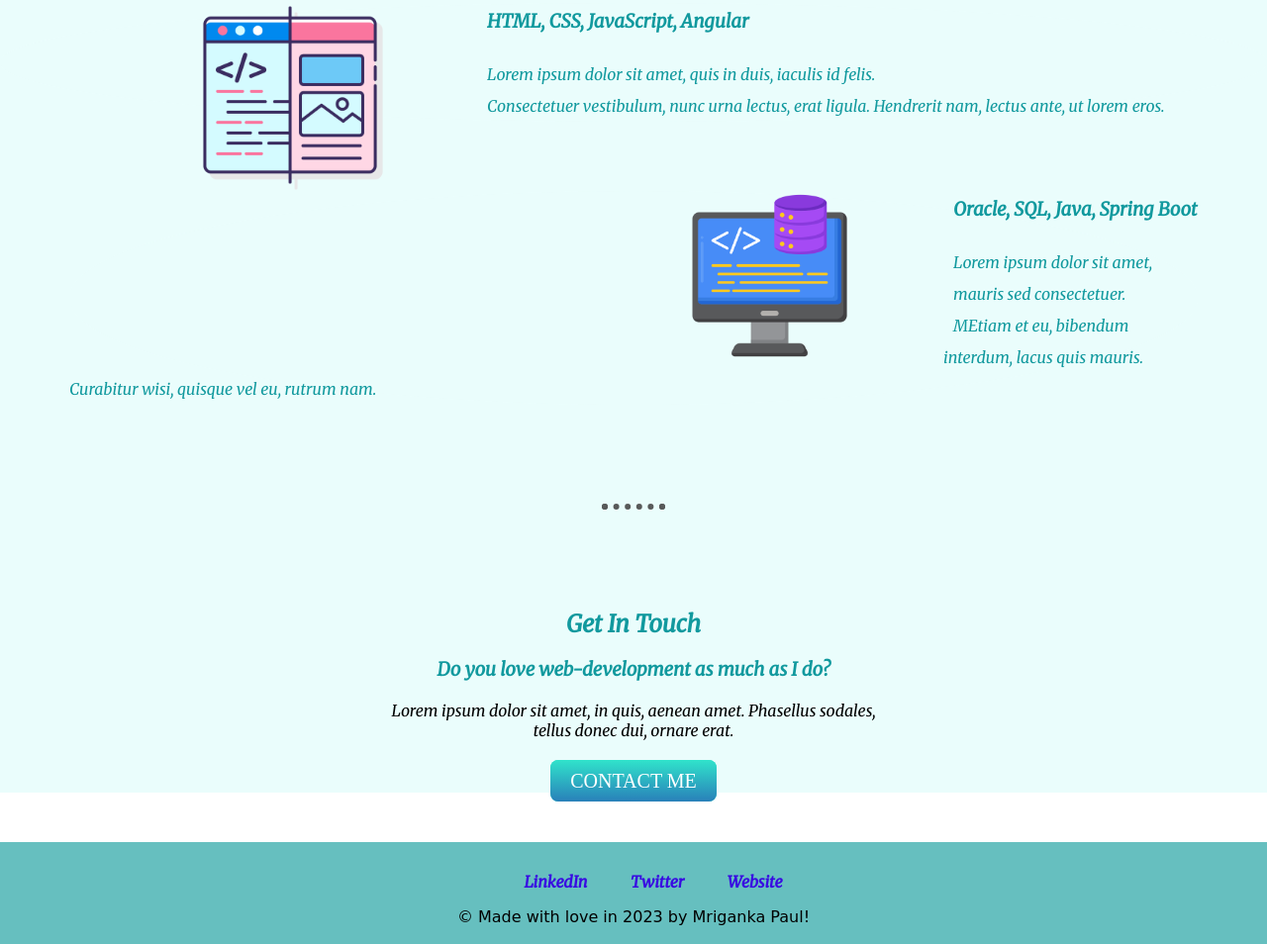
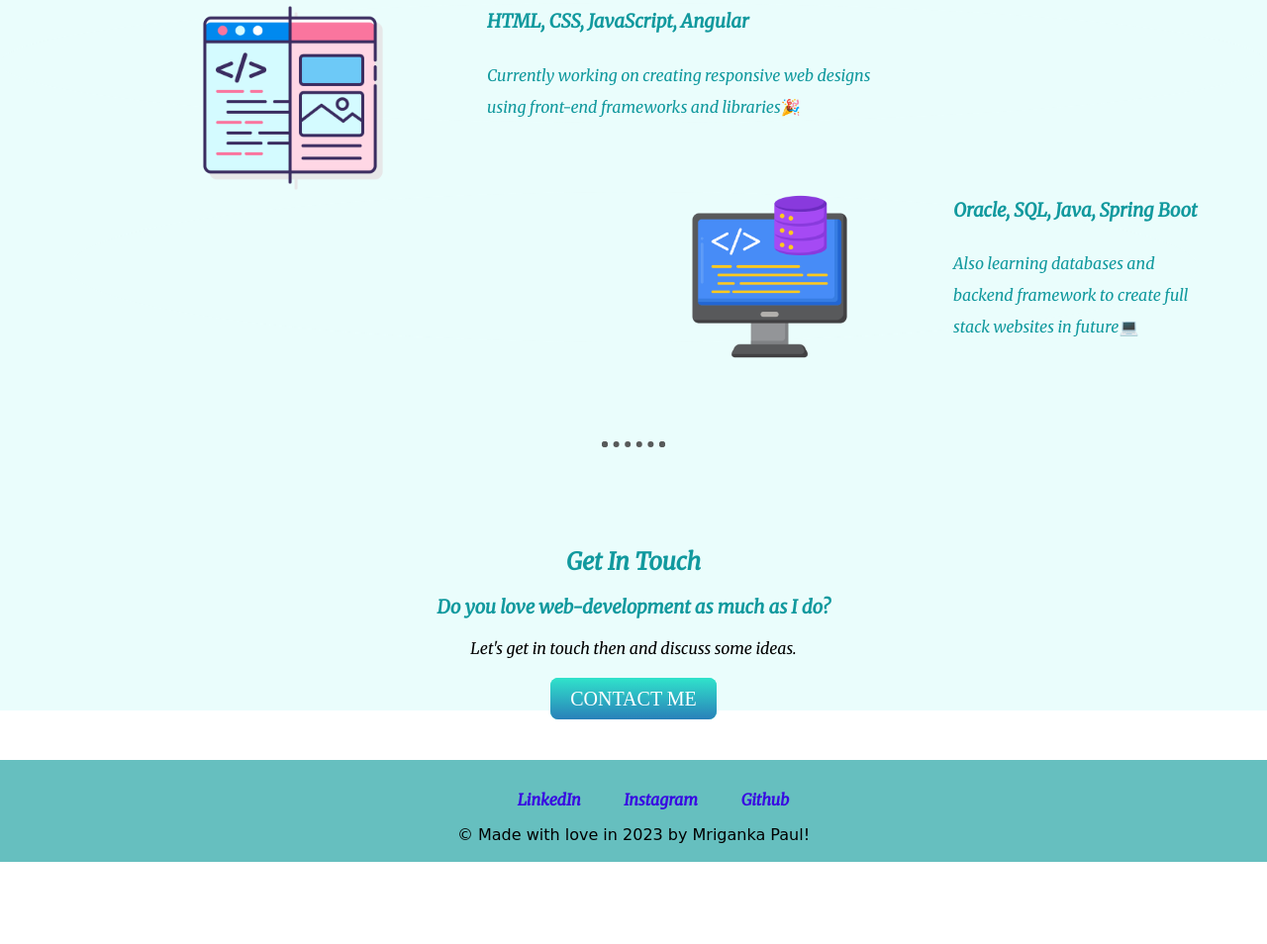
Before and after one commit to mriganka56/CSS_Portfolio, a plain HTML site: page index.html in a window 1280 px wide. Shown: the part 1623-2577 px from the top of the page at 99% size. After the commit the page ends 2494 px from the top, so only its background shows below. Drawn offline with Linux system fonts and the light colour scheme.

Commit message:
Second Commit

```diff
--- a/css/styles.css
+++ b/css/styles.css
@@ -63,7 +63,7 @@ div{
 
 .footer-link{
     color: #3809e2;
-    margin: 100px auto 70px;
+    margin: 50px auto 70px;
 }
 .middle-container
 {
--- a/index.html
+++ b/index.html
@@ -31,28 +31,28 @@
           <div class="skill-row">
             <img class="skill-img" src="images/programming.png" alt="skills">
             <h3 class="sub">HTML, CSS, JavaScript, Angular</h3>
-            <p>Lorem ipsum dolor sit amet, quis in duis, iaculis id felis. <br>Consectetuer vestibulum, nunc urna lectus, erat ligula. Hendrerit nam, lectus ante, ut lorem eros.</p>
+            <p class="contact-mess">Currently working on creating responsive web designs using front-end frameworks and libraries🎉</p>
           </div>
           <div class="skill-row" style="margin: 70px;">
             <img class="skill-img" src="images/images.png" alt="skills">
             <h3>Oracle, SQL, Java, Spring Boot</h3>
-            <p>Lorem ipsum dolor sit amet, mauris sed consectetuer. <br>MEtiam et eu, bibendum interdum, lacus quis mauris. Curabitur wisi, quisque vel eu, rutrum nam.</p>
+            <p>Also learning databases and backend framework to create full stack websites in future💻</p>
           </div>
         </div>
         <hr>
         <div class="contact-me">
           <h2 class="padding" style="margin-bottom: 10px;">Get In Touch</h2>
           <h3 class="sub">Do you love web-development as much as I do?</h3>
-          <p class="contact-mess">Lorem ipsum dolor sit amet, in quis, aenean amet. Phasellus sodales, tellus donec dui, ornare erat.</p>
-          <a class="btn" href="mailto:name@email.com">CONTACT ME</a>
+          <p class="contact-mess">Let's get in touch then and discuss some ideas.</p>
+          <a class="btn" href="mailto:mrigankapaulwork@gmail.com">CONTACT ME</a>
         </div>
       </div>
 
 
       <div class="bottom-container">
-        <a class="footer-link" href="https://www.linkedin.com/"><b>LinkedIn</b></a>
-        <a class="footer-link" href="https://twitter.com/"><b>Twitter</b></a>
-        <a class="footer-link" href="https://www.appbrewery.co/"><b>Website</b></a>
+        <a class="footer-link" href="https://www.linkedin.com/in/mriganka-paul-240683224/" target="_blank"><b>LinkedIn</b></a>
+        <a class="footer-link" href="https://www.instagram.com/mriganka028/" target="_blank"><b>Instagram</b></a>
+        <a class="footer-link" href="https://github.com/mriganka56" target="_blank"><b>Github</b></a>
         <p style="font-family: cursive;">© Made with love in 2023 by Mriganka Paul!</p>
       </div>
 
```
